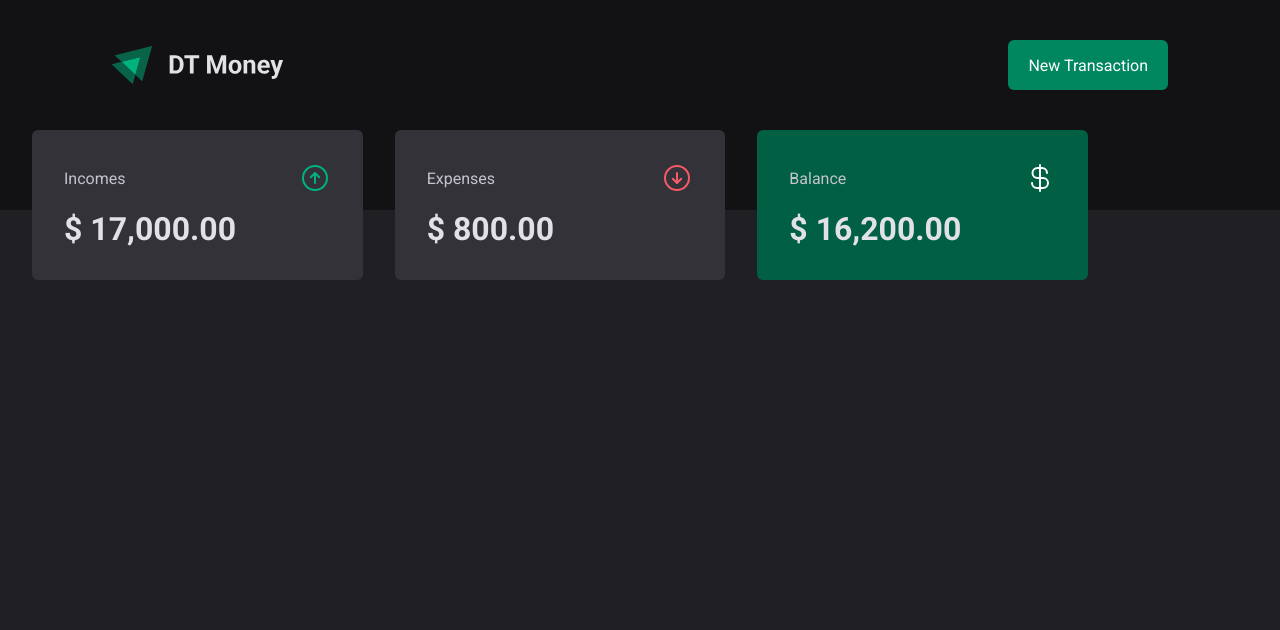
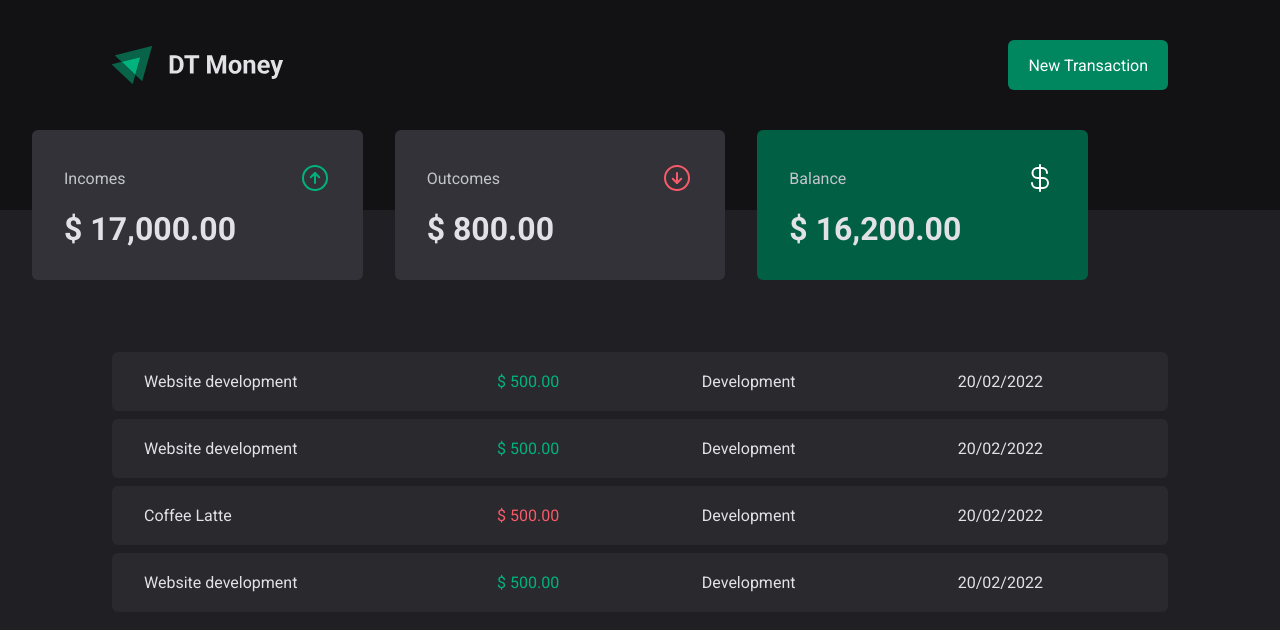
Before and after one commit to lesada/dt-money, a React (Vite) app: page / in a window 1280 px wide. Shown: the top 630 px of the page. Built offline with nearby package versions, Linux system fonts and the light colour scheme.

Commit message:
feat: table

```diff
--- a/src/pages/Transactions/index.tsx
+++ b/src/pages/Transactions/index.tsx
@@ -2,7 +2,7 @@ import Card from "@/components/Card";
 import Header from "@/components/Header";
 import { ArrowCircleDown, ArrowCircleUp, CurrencyDollar } from "phosphor-react";
 import { useTheme } from "styled-components";
-import { Summary } from "./styles";
+import { Summary, Table } from "./styles";
 
 function Transactions() {
   const { colors } = useTheme();
@@ -18,7 +18,7 @@ function Transactions() {
           />
           <Card
             icon={<ArrowCircleDown size={32} color={colors.red[300]} />}
-            title="Expenses"
+            title="Outcomes"
             value={800}
           />
           <Card
@@ -28,6 +28,34 @@ function Transactions() {
             detach
           />
         </Summary>
+        <Table>
+          <tbody>
+            <tr>
+              <td>Website development</td>
+              <td className="income">$ 500.00</td>
+              <td>Development</td>
+              <td>20/02/2022</td>
+            </tr>
+            <tr>
+              <td>Website development</td>
+              <td className="income">$ 500.00</td>
+              <td>Development</td>
+              <td>20/02/2022</td>
+            </tr>
+            <tr>
+              <td> Coffee Latte</td>
+              <td className="outcome">$ 500.00</td>
+              <td>Development</td>
+              <td>20/02/2022</td>
+            </tr>
+            <tr>
+              <td>Website development</td>
+              <td className="income">$ 500.00</td>
+              <td>Development</td>
+              <td>20/02/2022</td>
+            </tr>
+          </tbody>
+        </Table>
       </main>
     </div>
   );
--- a/src/pages/Transactions/styles.ts
+++ b/src/pages/Transactions/styles.ts
@@ -11,3 +11,35 @@ export const Summary = styled.section`
   margin-top: -5rem;
   padding: 0 ${({ theme }) => theme.containerPadding};
 `;
+
+export const Table = styled.table`
+  width: 100%;
+  max-width: ${({ theme }) => theme.containerMaxWidth};
+
+  margin: 4rem auto 0;
+  padding: 0 ${({ theme }) => theme.containerPadding};
+
+  border-collapse: separate;
+  border-spacing: 0 0.5rem;
+
+  td {
+    padding: 1.25rem 2rem;
+    background: ${({ theme }) => theme.colors.gray[700]};
+
+    &:first-child {
+      border-radius: 6px 0 0 6px;
+    }
+
+    &:last-child {
+      border-radius: 0 6px 6px 0;
+    }
+
+    &.income {
+      color: ${({ theme }) => theme.colors.green[300]};
+    }
+
+    &.outcome {
+      color: ${({ theme }) => theme.colors.red[300]};
+    }
+  }
+`;
```
